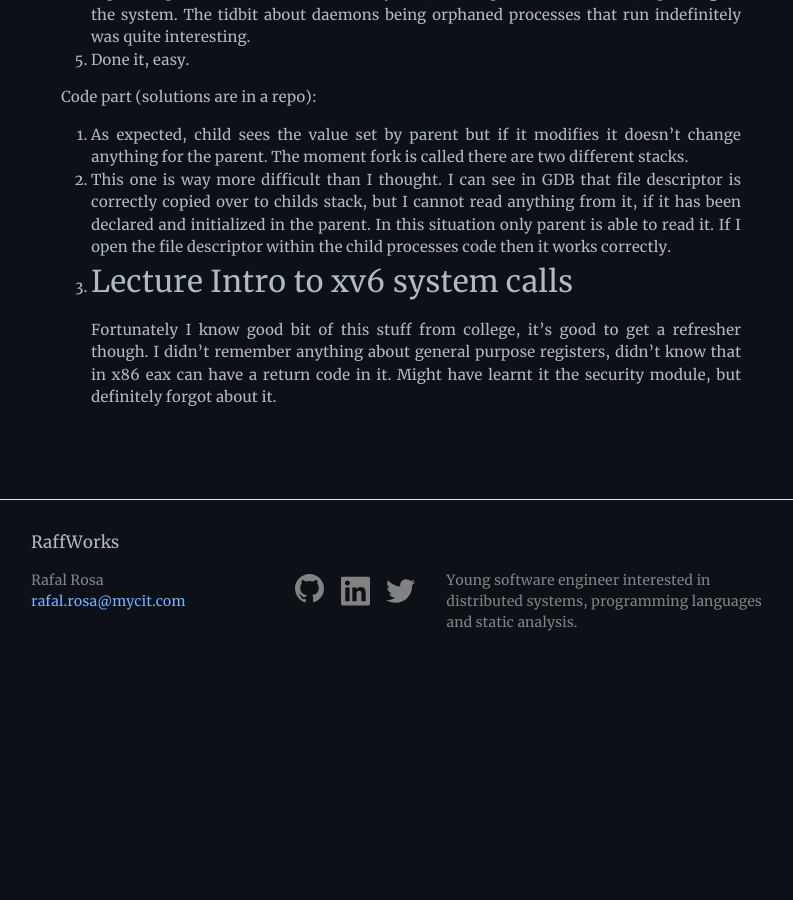
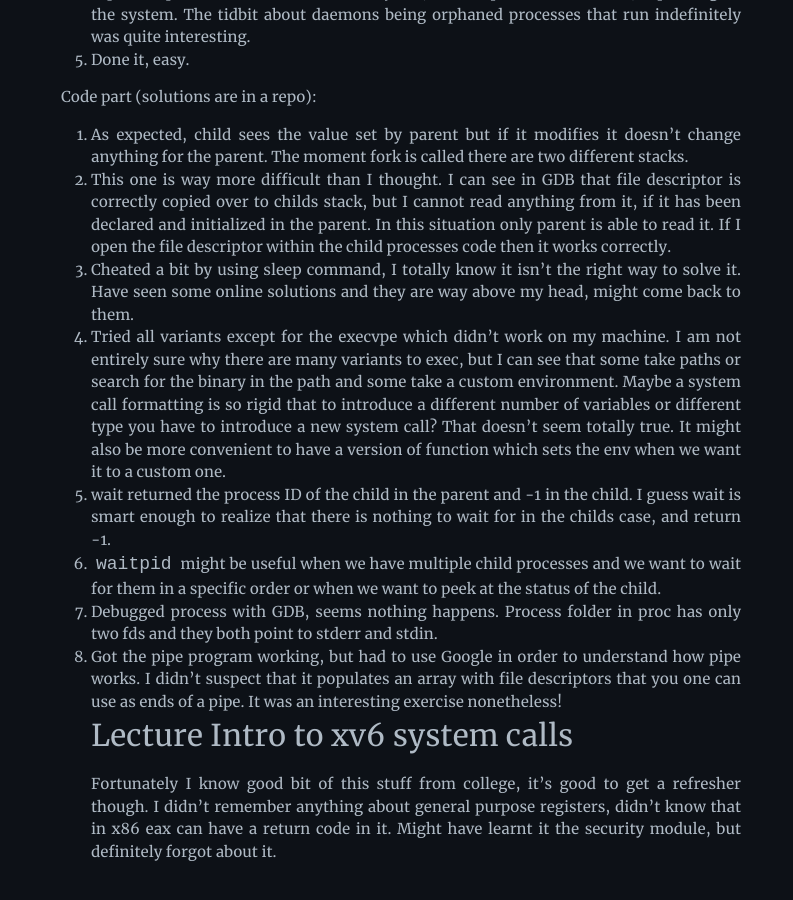
Before and after one commit to pomyslowynick/pomyslowynick.github.io, a Jekyll site: the page built from _posts/2021-11-02-OSTEP.md, in a window 1280 px wide and 900 px high, scrolled down 2734 px. Shown: the whole window, without its empty margins (239-1032 px from the left). Built offline with Jekyll 4.4.1, drawn with Linux system fonts in a browser that asks for light colours; before the commit the page ends 3427 px from its top, so only the background shows below that.

Commit message:
Add notes on OSTEP and change post title

```diff
--- a/_posts/2021-11-02-OSTEP.md
+++ b/_posts/2021-11-02-OSTEP.md
@@ -103,7 +103,12 @@ According to wikipedia the orphaned processes could be reowned by init, "subreap
 Code part (solutions are in a repo):
 1. As expected, child sees the value set by parent but if it modifies it doesn't change anything for the parent. The moment fork is called there are two different stacks.
 2. This one is way more difficult than I thought. I can see in GDB that file descriptor is correctly copied over to childs stack, but I cannot read anything from it, if it has been declared and initialized in the parent. In this situation only parent is able to read it. If I open the file descriptor within the child processes code then it works correctly.
-3.
+3. Cheated a bit by using sleep command, I totally know it isn't the right way to solve it. Have seen some online solutions and they are way above my head, might come back to them.
+4. Tried all variants except for the execvpe which didn't work on my machine. I am not entirely sure why there are many variants to exec, but I can see that some take paths or search for the binary in the path and some take a custom environment. Maybe a system call formatting is so rigid that to introduce a different number of variables or different type you have to introduce a new system call? That doesn't seem totally true. It might also be more convenient to have a version of function which sets the env when we want it to a custom one.
+5. wait returned the process ID of the child in the parent and -1 in the child. I guess wait is smart enough to realize that there is nothing to wait for in the childs case, and return -1.
+6.  `waitpid` might be useful when we have multiple child processes and we want to wait for them in a specific order or when we want to peek at the status of the child.
+7. Debugged process with GDB, seems nothing happens. Process folder in proc has only two fds and they both point to stderr and stdin.
+8. Got the pipe program working, but had to use Google in order to understand how pipe works. I didn't suspect that it populates an array with file descriptors that you one can use as ends of a pipe. It was an interesting exercise nonetheless!
 ## Lecture Intro to xv6 system calls
 Fortunately I know good bit of this stuff from college, it's good to get a refresher though.
 I didn't remember anything about general purpose registers, didn't know that in x86 eax can have a return code in it. Might have learnt it the security module, but definitely forgot about it.
```
Also changed, not shown: _posts/2021-12-13-architecture-4031.md (+2 -2 lines).
